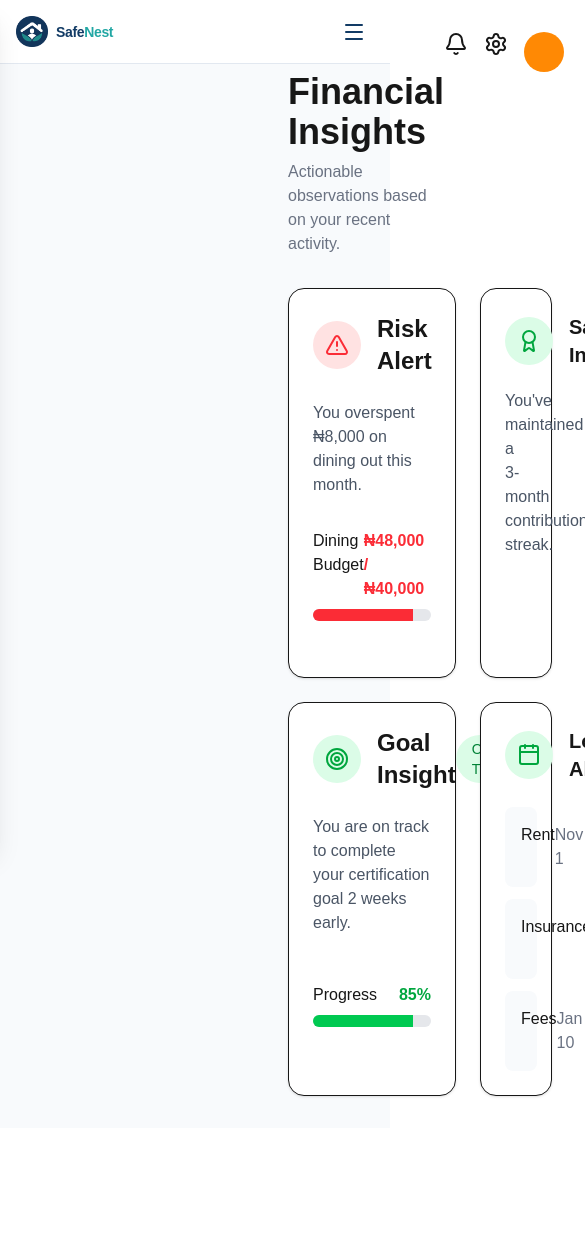
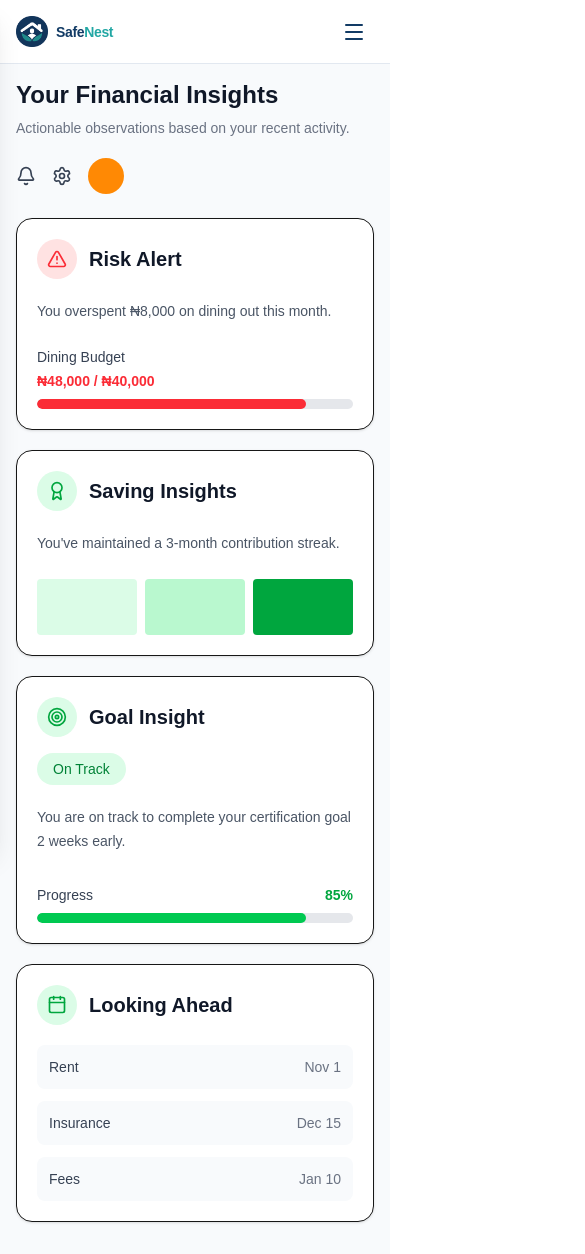
Before and after one commit to Eyinadepeter/Safenest, a Next.js app: page /insight in a window 390 px wide. Shown: the top 1254 px of the page, 585 px wide, since content can reach past the window. Before the commit the page ends 1128 px from the top, so only its background shows below. Built offline with nearby package versions, Linux system fonts and the light colour scheme.

Commit message:
resposive

```diff
--- a/app/insight/page.tsx
+++ b/app/insight/page.tsx
@@ -1,4 +1,4 @@
-// app/dashboard/page.tsx
+"use client";
 
 import {
   Bell,
@@ -12,135 +12,161 @@ import DashboardHeader from "../components/DashboardHeader";
 
 export default function Dashboard() {
   return (
-    <div className="min-h-screen bg-slate-50">
-        <DashboardHeader />
-      <aside className="fixed left-0 top-0 h-screen w-64">
+    <div className="min-h-screen overflow-x-hidden bg-slate-50">
+      {/* HEADER */}
+      <DashboardHeader />
+
+      {/* SIDEBAR SPACE */}
+      <aside className="fixed left-0 top-0 z-40 hidden h-screen w-64 lg:block">
         {/* Your Sidebar component will go here */}
       </aside>
 
-      {/* Main Content */}
-      <main className="ml-64 min-h-screen p-8">
-        {/* Header */}
-        <div className="flex items-start justify-between mb-8">
+      {/* MAIN CONTENT */}
+      <main className="min-h-screen px-4 pb-8 pt-20 sm:px-6 lg:ml-64 lg:px-8 lg:pt-24 xl:px-10">
+        {/* PAGE HEADER */}
+        <div className="mb-6 flex flex-col gap-5 sm:mb-8 sm:flex-row sm:items-start sm:justify-between">
           <div>
-            <h1 className="text-4xl font-bold">
+            <h1 className="text-2xl font-bold leading-tight text-gray-900 sm:text-3xl lg:text-4xl">
               Your Financial Insights
             </h1>
-            <p className="text-gray-500 mt-2">
+
+            <p className="mt-2 max-w-xl text-sm text-gray-500 sm:text-base">
               Actionable observations based on your recent activity.
             </p>
           </div>
 
-          <div className="flex gap-4">
-            <Bell className="cursor-pointer" />
-            <Settings className="cursor-pointer" />
-            <div className="h-10 w-10 rounded-full bg-orange-400" />
+          <div className="flex items-center gap-4 text-gray-700">
+            <button
+              type="button"
+              aria-label="Notifications"
+              className="transition hover:text-green-600"
+            >
+              <Bell className="h-5 w-5 sm:h-6 sm:w-6" />
+            </button>
+
+            <button
+              type="button"
+              aria-label="Settings"
+              className="transition hover:text-green-600"
+            >
+              <Settings className="h-5 w-5 sm:h-6 sm:w-6" />
+            </button>
+
+            <button
+              type="button"
+              aria-label="Profile"
+              className="h-9 w-9 rounded-full bg-orange-400 transition hover:opacity-90 sm:h-10 sm:w-10"
+            />
           </div>
         </div>
 
-        {/* Grid */}
-        <div className="grid grid-cols-12 gap-6">
-          {/* Risk Alert */}
-          <div className="col-span-8 bg-white rounded-2xl border p-6 shadow-sm">
-            <div className="flex items-center gap-4">
-              <div className="p-3 rounded-full bg-red-100">
-                <AlertTriangle className="text-red-500" />
+        {/* INSIGHTS GRID */}
+        <div className="grid grid-cols-1 gap-5 lg:grid-cols-12 lg:gap-6">
+          {/* RISK ALERT */}
+          <div className="rounded-2xl border bg-white p-5 shadow-sm sm:p-6 lg:col-span-8">
+            <div className="flex items-center gap-3 sm:gap-4">
+              <div className="flex h-10 w-10 shrink-0 items-center justify-center rounded-full bg-red-100 sm:h-12 sm:w-12">
+                <AlertTriangle className="h-5 w-5 text-red-500 sm:h-6 sm:w-6" />
               </div>
 
-              <h2 className="text-2xl font-semibold">Risk Alert</h2>
+              <h2 className="text-xl font-semibold text-gray-900 sm:text-2xl">
+                Risk Alert
+              </h2>
             </div>
 
-            <p className="mt-6 text-gray-600">
+            <p className="mt-5 text-sm leading-6 text-gray-600 sm:mt-6 sm:text-base">
               You overspent ₦8,000 on dining out this month.
             </p>
 
-            <div className="mt-8">
-              <div className="flex justify-between mb-2">
-                <span>Dining Budget</span>
-                <span className="text-red-500 font-semibold">
+            <div className="mt-6 sm:mt-8">
+              <div className="mb-2 flex flex-col gap-1 text-sm sm:flex-row sm:items-center sm:justify-between">
+                <span className="text-gray-700">Dining Budget</span>
+
+                <span className="font-semibold text-red-500">
                   ₦48,000 / ₦40,000
                 </span>
               </div>
 
-              <div className="h-3 bg-gray-200 rounded-full overflow-hidden">
-                <div className="h-full bg-red-500 w-[85%]" />
+              <div className="h-2.5 overflow-hidden rounded-full bg-gray-200 sm:h-3">
+                <div className="h-full w-[85%] rounded-full bg-red-500" />
               </div>
             </div>
           </div>
 
-          {/* Savings */}
-          <div className="col-span-4 bg-white rounded-2xl border p-6 shadow-sm">
-            <div className="flex items-center gap-4">
-              <div className="p-3 rounded-full bg-green-100">
-                <Award className="text-green-600" />
+          {/* SAVINGS */}
+          <div className="rounded-2xl border bg-white p-5 shadow-sm sm:p-6 lg:col-span-4">
+            <div className="flex items-center gap-3 sm:gap-4">
+              <div className="flex h-10 w-10 shrink-0 items-center justify-center rounded-full bg-green-100 sm:h-12 sm:w-12">
+                <Award className="h-5 w-5 text-green-600 sm:h-6 sm:w-6" />
               </div>
 
-              <h2 className="text-xl font-semibold">
+              <h2 className="text-xl font-semibold text-gray-900">
                 Saving Insights
               </h2>
             </div>
 
-            <p className="mt-5 text-gray-600">
+            <p className="mt-5 text-sm leading-6 text-gray-600 sm:text-base">
               You've maintained a 3-month contribution streak.
             </p>
 
-            <div className="flex gap-3 mt-8">
-              <div className="h-16 flex-1 bg-green-100 rounded" />
-              <div className="h-16 flex-1 bg-green-200 rounded" />
-              <div className="h-16 flex-1 bg-green-600 rounded" />
+            <div className="mt-6 flex gap-2 sm:mt-8 sm:gap-3">
+              <div className="h-14 flex-1 rounded bg-green-100 sm:h-16" />
+              <div className="h-14 flex-1 rounded bg-green-200 sm:h-16" />
+              <div className="h-14 flex-1 rounded bg-green-600 sm:h-16" />
             </div>
           </div>
 
-          {/* Goal */}
-          <div className="col-span-8 bg-white rounded-2xl border p-6 shadow-sm">
-            <div className="flex items-center justify-between">
-              <div className="flex items-center gap-4">
-                <div className="p-3 rounded-full bg-green-100">
-                  <Target className="text-green-600" />
+          {/* GOAL INSIGHT */}
+          <div className="rounded-2xl border bg-white p-5 shadow-sm sm:p-6 lg:col-span-8">
+            <div className="flex flex-col gap-4 sm:flex-row sm:items-center sm:justify-between">
+              <div className="flex items-center gap-3 sm:gap-4">
+                <div className="flex h-10 w-10 shrink-0 items-center justify-center rounded-full bg-green-100 sm:h-12 sm:w-12">
+                  <Target className="h-5 w-5 text-green-600 sm:h-6 sm:w-6" />
                 </div>
 
-                <h2 className="text-2xl font-semibold">
+                <h2 className="text-xl font-semibold text-gray-900 sm:text-2xl">
                   Goal Insight
                 </h2>
               </div>
 
-              <span className="bg-green-100 text-green-700 px-4 py-1 rounded-full text-sm">
+              <span className="w-fit rounded-full bg-green-100 px-4 py-1.5 text-sm text-green-700">
                 On Track
               </span>
             </div>
 
-            <p className="mt-6 text-gray-600">
+            <p className="mt-5 text-sm leading-6 text-gray-600 sm:mt-6 sm:text-base">
               You are on track to complete your certification goal
               2 weeks early.
             </p>
 
-            <div className="mt-12">
-              <div className="flex justify-between mb-2">
-                <span>Progress</span>
+            <div className="mt-8 sm:mt-12">
+              <div className="mb-2 flex items-center justify-between text-sm">
+                <span className="text-gray-700">Progress</span>
+
                 <span className="font-semibold text-green-600">
                   85%
                 </span>
               </div>
 
-              <div className="h-3 bg-gray-200 rounded-full overflow-hidden">
-                <div className="h-full bg-green-500 w-[85%]" />
+              <div className="h-2.5 overflow-hidden rounded-full bg-gray-200 sm:h-3">
+                <div className="h-full w-[85%] rounded-full bg-green-500" />
               </div>
             </div>
           </div>
 
-          {/* Looking Ahead */}
-          <div className="col-span-4 bg-white rounded-2xl border p-6 shadow-sm">
-            <div className="flex items-center gap-4">
-              <div className="p-3 rounded-full bg-green-100">
-                <Calendar className="text-green-600" />
+          {/* LOOKING AHEAD */}
+          <div className="rounded-2xl border bg-white p-5 shadow-sm sm:p-6 lg:col-span-4">
+            <div className="flex items-center gap-3 sm:gap-4">
+              <div className="flex h-10 w-10 shrink-0 items-center justify-center rounded-full bg-green-100 sm:h-12 sm:w-12">
+                <Calendar className="h-5 w-5 text-green-600 sm:h-6 sm:w-6" />
               </div>
 
-              <h2 className="text-xl font-semibold">
+              <h2 className="text-xl font-semibold text-gray-900">
                 Looking Ahead
               </h2>
             </div>
 
-            <div className="mt-6 space-y-3">
+            <div className="mt-5 space-y-3 sm:mt-6">
               {[
                 ["Rent", "Nov 1"],
                 ["Insurance", "Dec 15"],
@@ -148,10 +174,15 @@ export default function Dashboard() {
               ].map(([title, date]) => (
                 <div
                   key={title}
-                  className="bg-slate-50 rounded-lg p-4 flex justify-between"
+                  className="flex items-center justify-between rounded-lg bg-slate-50 p-3 text-sm sm:p-4"
                 >
-                  <span>{title}</span>
-                  <span className="text-gray-500">{date}</span>
+                  <span className="font-medium text-gray-700">
+                    {title}
+                  </span>
+
+                  <span className="text-gray-500">
+                    {date}
+                  </span>
                 </div>
               ))}
             </div>
```
Also changed, not shown: app/payment/page.tsx (+70 -38 lines), app/mygoal/page.tsx (line endings or trailing spaces).
